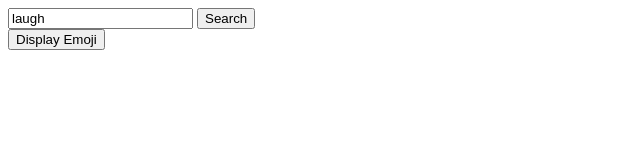
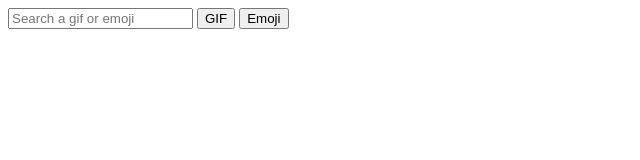
Before and after one commit to Assistantkiwi/API_FETCH_SCA_ASS7, a plain HTML site: page index.html in a window 1280 px wide. Shown: the whole page, without its empty margins (0-640 px from the left). Drawn offline with Linux system fonts and the light colour scheme.

Commit message:
added the search functionality

```diff
--- a/index.html
+++ b/index.html
@@ -13,14 +13,17 @@
     <main>
       <div class="container">
         <div class="search">
-          <input type="text" id="search-box" value="laugh" />
-          <button id="search-btn">Search</button>
+          <input
+            type="text"
+            id="search-box"
+            placeholder="Search a gif or emoji"
+          />
+          <button id="search-gif" onclick="displayGif()">GIF</button>
+          <button id="search-emoji" onclick="displayEmoji()">Emoji</button>
         </div>
-        <button onclick="displayEmoji()">Display Emoji</button>
-        <div class="display" id="gif-div"></div>
+        <div class="display" id="gif-container"></div>
       </div>
       <!--API key generated-->
-      <!-- <script src="api_key.js"></script> -->
       <!--JS file-->
       <script src="script.js"></script>
     </main>
--- a/script.js
+++ b/script.js
@@ -1,10 +1,17 @@
 let apiKey = "Df3czzOiBVrW8s1LnML7HQ49SnZnPKLg";
-const displayDiv = document.getElementById("gif-div");
+const displayDiv = document.getElementById("gif-container");
 
-const displayEmoji = async () => {
+const displayGif = async () => {
+  let userInput = document.getElementById("search-box").value.trim();
+  document.getElementById("search-box").value = "";
+
+  if (userInput === "") {
+    return;
+  }
+  displayDiv.innerHTML = "";
   try {
     const response = await fetch(
-      `https://api.giphy.com/v1/gifs/search?q=ryan+gosling&api_key=${apiKey}&limit=25`
+      `http://api.giphy.com/v1/gifs/search?q=${userInput}&api_key=${apiKey}&limit=25`
     );
     const data = await response.json();
     data.data.map((item) => {
--- a/styles.css
+++ b/styles.css
@@ -0,0 +1,2 @@
+  /* //`https://api.giphy.com/v1/gifs/search?q=ryan+gosling&api_key=${apiKey}&limit=100`
+  //https://api.giphy.com/v2/emoji?api_key=${apiKey}&limit=25 */
```
